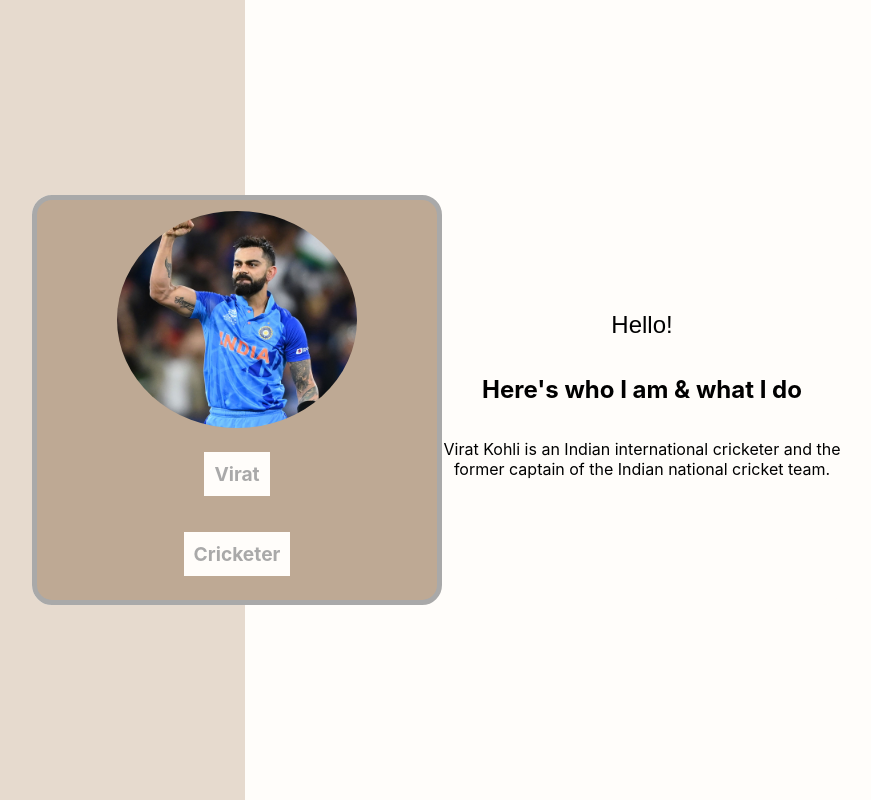
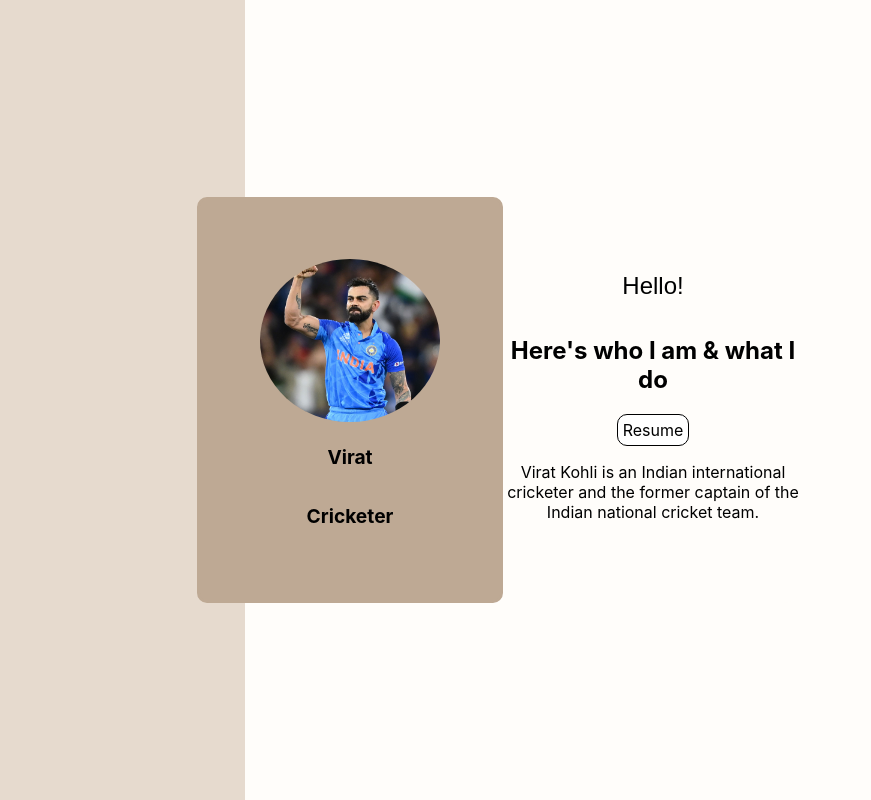
Before and after one commit to Tarun-Acharya/folio_builder, a React (Create React App) app: page / in a window 1280 px wide. Shown: the whole page, without its empty margins (203-1074 px from the left). Built offline with nearby package versions, Linux system fonts and the light colour scheme.

Commit message:
add resume button and styling

```diff
--- a/src/Components/Homepage/Aboutme.css
+++ b/src/Components/Homepage/Aboutme.css
@@ -7,7 +7,7 @@
 
   align-items: center;
   height: 400px;
-  width: 400px;
+  width: 300px;
   border: 0px solid;
   border-radius: 0px;
   /*border-color: rgba(190, 148, 229, 0.167);*/
@@ -23,3 +23,13 @@
 .p {
   color: black;
 }
+.resume{
+  font-style: bold;
+  color: black;
+  background-color :white;
+  text-decoration: none;
+  border: 1px solid;
+  border-radius: 10px;
+  padding:5px
+
+}
--- a/src/Components/Homepage/Aboutme.js
+++ b/src/Components/Homepage/Aboutme.js
@@ -7,6 +7,7 @@
     <div className="aboutme">
         <h1 className="h1">Hello!</h1>
         <h2 className="h2"> Here's who I am & what I do</h2>
+        <a href="https://www.google.com" className="resume">Resume</a>
         <p className="p">Virat Kohli is an Indian international cricketer and the former captain of the Indian national cricket team.</p>
 
     </div>
--- a/src/Components/Homepage/HomeCard.css
+++ b/src/Components/Homepage/HomeCard.css
@@ -2,5 +2,6 @@
   display: flex;
   flex-direction: row;
   position: absolute;
+  left: 400px;
   border-radius: 20px;
 }
--- a/src/Components/Homepage/Title.css
+++ b/src/Components/Homepage/Title.css
@@ -1,27 +1,33 @@
-* {
-  color: darkgray;
-}
+
 .title_page {
+  position: relative;
+
+  left: 0;
   background-color: #bea994;
   display: flex;
   flex-direction: column;
-  justify-content: space-evenly;
+  justify-content: center;
   align-items: center;
   height: 400px;
-  width: 400px;
-  border: 5px solid;
-  border-radius: 20px;
+  width: 300px;
+  border: 3px solid;
+  border-color: #bea994;
+  border-radius: 10px;
 }
 .title_image {
   border-radius: 400%;
   max-width: 60%;
   max-height: 80%;
+  color:black;
 }
 .name {
   font-size: larger;
   padding: 10px;
+  background-color:transparent;
+  color:black;
 }
 .role {
   font-size: larger;
-  padding: 10px;
+  padding: 0px;
+  background-color:transparent;
 }
```
